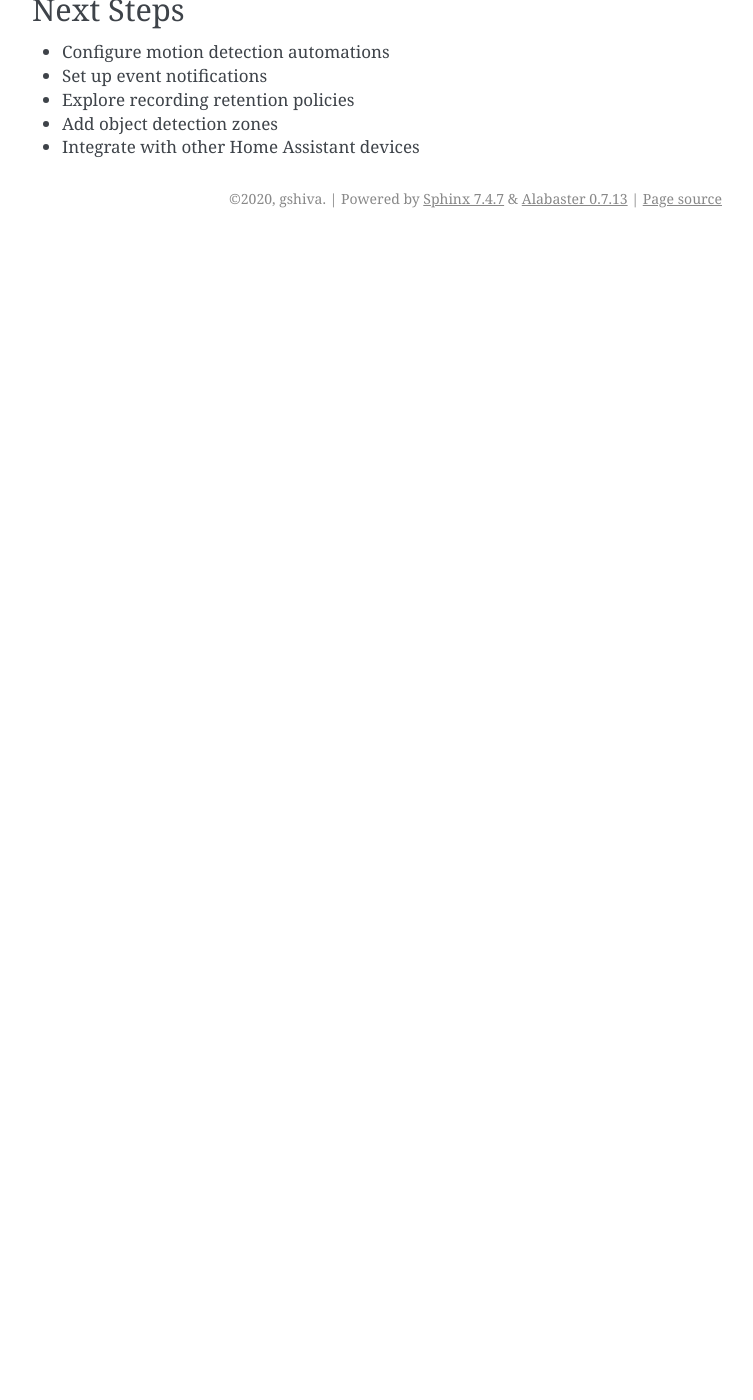
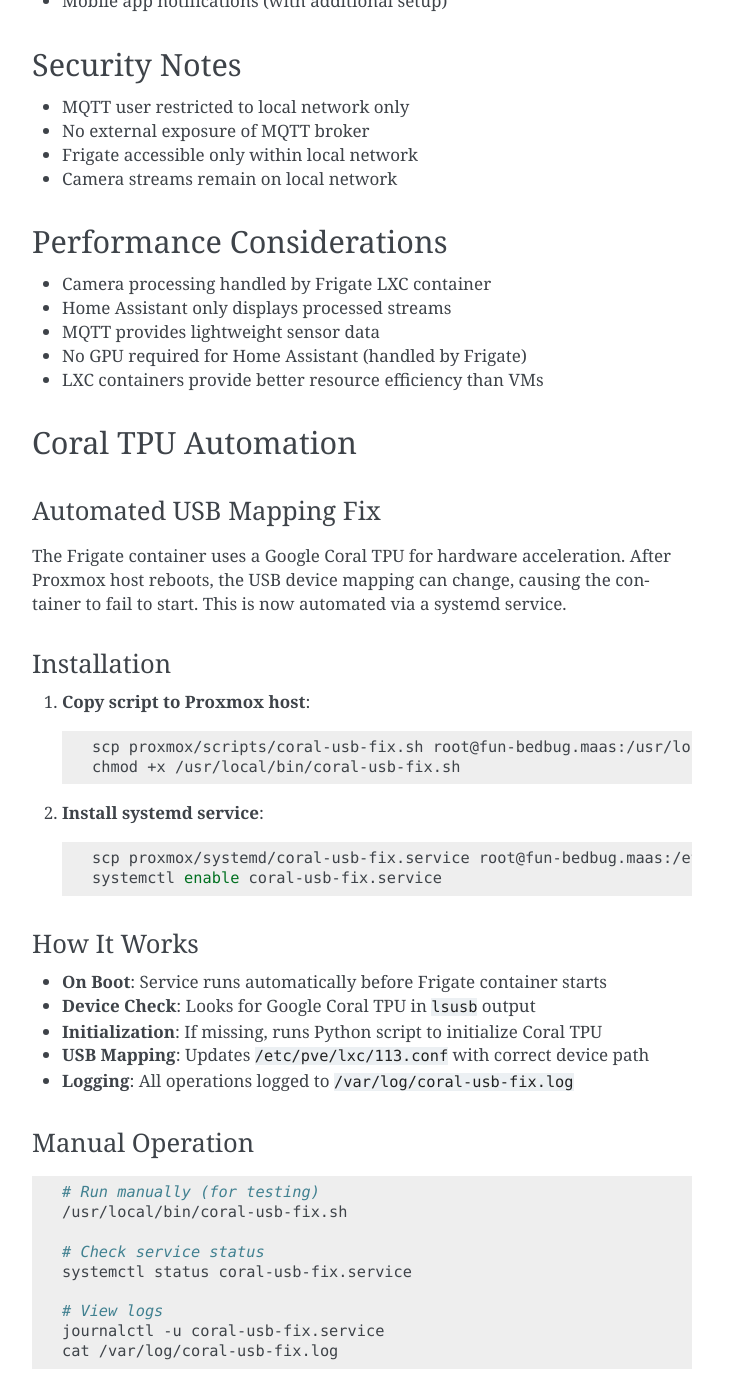
Before and after one commit to homeiac/home, a Sphinx documentation site: the page built from docs/source/md/frigate-homeassistant-integration-guide.md, in a window 1280 px wide and 1400 px high, scrolled down 4461 px. Shown: the whole window, without its empty margins (388-1141 px from the left). Built offline with Sphinx 7.4.7, drawn with Linux system fonts in a browser that asks for light colours; before the commit the page ends 4699 px from its top, so only the background shows below that; some of the changed text lies outside the part shown.

Commit message:
Automate Coral TPU USB mapping for Frigate container on boot
Add automation to handle Coral TPU USB device mapping changes after
Proxmox host reboots. The USB device can change from Bus 003 to Bus 004
causing the Frigate container to fail to start.

- Add coral-usb-fix.sh script that:
  - Checks if Google Coral TPU device exists in lsusb
  - Runs Python initialization if device missing
  - Updates LXC configuration with correct USB mapping
  - Logs all operations for troubleshooting

- Add systemd service coral-usb-fix.service:
  - Runs automatically on boot before Frigate container starts
  - Ensures USB mapping is correct before container launch

- Update Frigate documentation:
  - Add Coral TPU Automation section with installation steps
  - Add troubleshooting guide for USB mapping issues
  - Document manual operation procedures

fixes #91

🤖 Generated with [Claude Code](https://claude.ai/code)

Co-Authored-By: Claude <noreply@anthropic.com>

````diff
--- a/docs/source/md/frigate-homeassistant-integration-guide.md
+++ b/docs/source/md/frigate-homeassistant-integration-guide.md
@@ -130,6 +130,16 @@ Proxmox Host (192.168.4.x)
 - **Verify**: Frigate RTSP port 8554 accessible
 - **Test**: Direct access to Frigate web interface
 
+### Coral TPU USB Mapping Issues After Reboot
+- **Problem**: Frigate container fails to start after Proxmox host reboot due to USB device mapping changes
+- **Cause**: Coral TPU USB device appears on different bus/device numbers after reboot
+- **Solution**: Automated via systemd service (see Coral TPU Automation section)
+- **Manual Fix**:
+  1. Run Python script to initialize Coral: `cd ~/code && python3 coral/pycoral/examples/classify_image.py --model test_data/mobilenet_v2_1.0_224_inat_bird_quant_edgetpu.tflite --labels test_data/inat_bird_labels.txt --input test_data/parrot.jpg`
+  2. Check device: `lsusb | grep -i google`
+  3. Update LXC config: `vim /etc/pve/lxc/113.conf` (change dev0 line)
+  4. Start container: `pct start 113`
+
 ## Key Features Enabled
 - Live camera streaming in Home Assistant
 - Motion detection sensors per camera
@@ -151,6 +161,44 @@ Proxmox Host (192.168.4.x)
 - No GPU required for Home Assistant (handled by Frigate)
 - LXC containers provide better resource efficiency than VMs
 
+## Coral TPU Automation
+
+### Automated USB Mapping Fix
+The Frigate container uses a Google Coral TPU for hardware acceleration. After Proxmox host reboots, the USB device mapping can change, causing the container to fail to start. This is now automated via a systemd service.
+
+### Installation
+1. **Copy script to Proxmox host**:
+   ```bash
+   scp proxmox/scripts/coral-usb-fix.sh root@fun-bedbug.maas:/usr/local/bin/
+   chmod +x /usr/local/bin/coral-usb-fix.sh
+   ```
+
+2. **Install systemd service**:
+   ```bash
+   scp proxmox/systemd/coral-usb-fix.service root@fun-bedbug.maas:/etc/systemd/system/
+   systemctl enable coral-usb-fix.service
+   ```
+
+### How It Works
+- **On Boot**: Service runs automatically before Frigate container starts
+- **Device Check**: Looks for Google Coral TPU in `lsusb` output
+- **Initialization**: If missing, runs Python script to initialize Coral TPU
+- **USB Mapping**: Updates `/etc/pve/lxc/113.conf` with correct device path
+- **Logging**: All operations logged to `/var/log/coral-usb-fix.log`
+
+### Manual Operation
+```bash
+# Run manually (for testing)
+/usr/local/bin/coral-usb-fix.sh
+
+# Check service status
+systemctl status coral-usb-fix.service
+
+# View logs
+journalctl -u coral-usb-fix.service
+cat /var/log/coral-usb-fix.log
+```
+
 ## Next Steps
 - Configure motion detection automations
 - Set up event notifications
````
Also changed, not shown: 2 other files.
